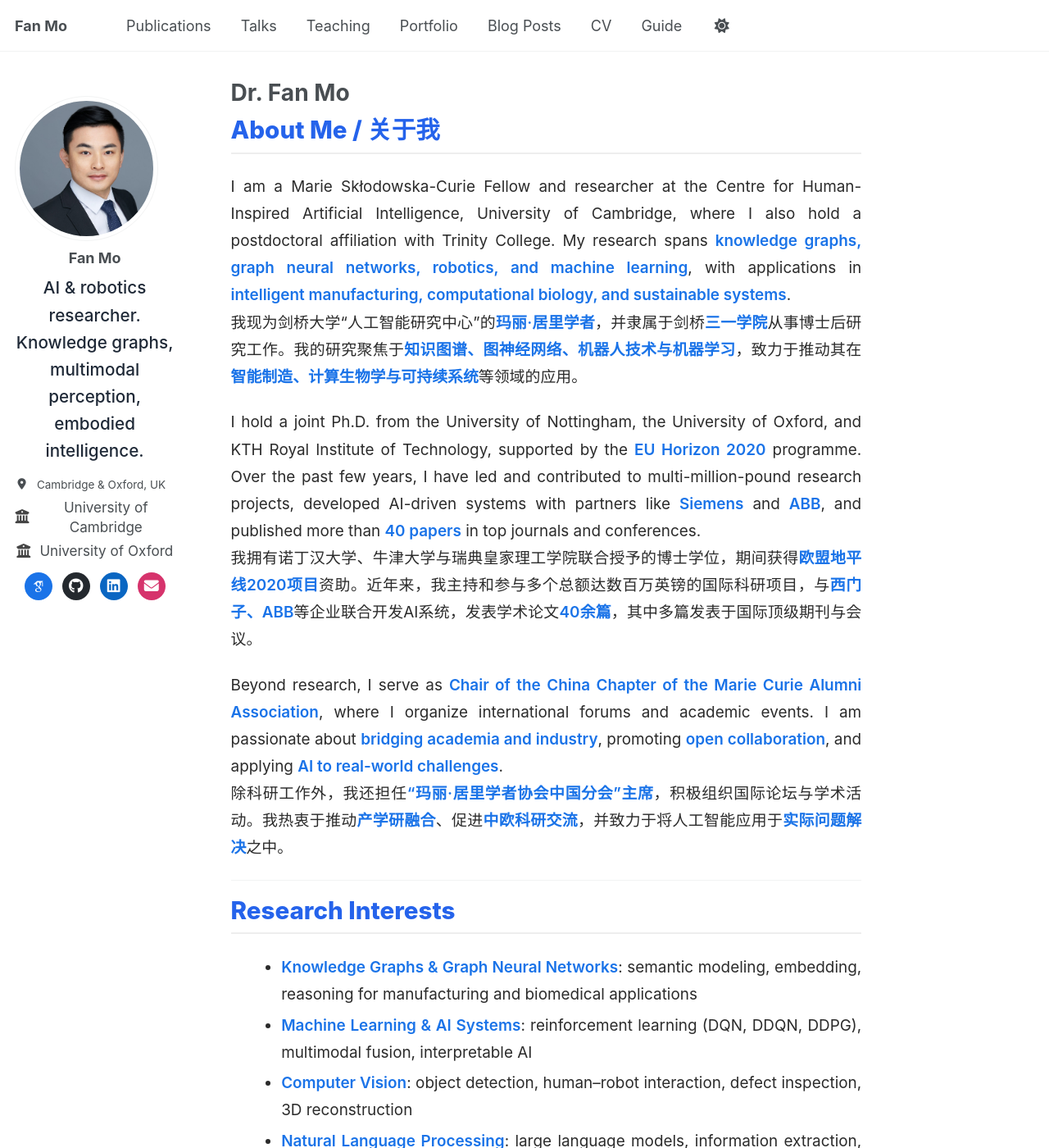
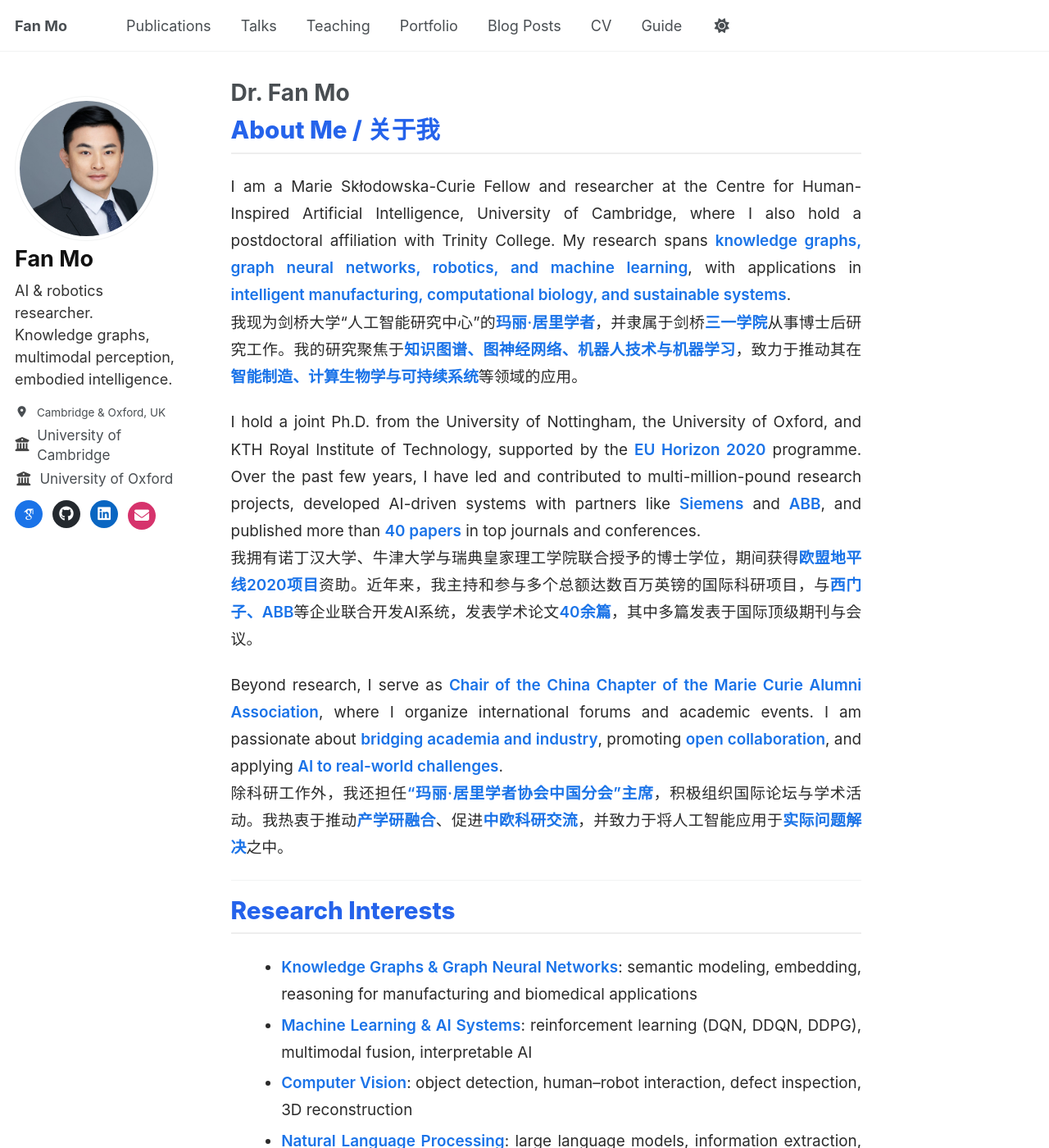
Before and after one commit to fanmo-intro/fanmo-intro.github.io, a Jekyll site: the page built from _pages/about.md, in a window 1280 px wide and 1400 px high. Shown: the whole window at 82% size. Built offline with Jekyll 4.4.1, drawn with Linux system fonts in a browser that asks for light colours; some web fonts are replaced; a script that is not in the unit is left out.

Commit message:
Update _custom.scss

```diff
--- a/_sass/_custom.scss
+++ b/_sass/_custom.scss
@@ -21,7 +21,7 @@
   color: #2b2b2b;
 }
 .page__content p { margin-bottom: 1.2em; }
-.page__content p + p { margin-top: 0.7rem; }
+.page__content p + p { margin-top: .7rem; }
 .page__content h1,
 .page__content h2 {
   color: var(--accent);
@@ -31,185 +31,103 @@
   margin-bottom: .8em;
 }
 .page__content h3 { color:#1f2937; font-weight:700; }
-.page__content .zh { color:#374151; }
-.page__content ul { margin: .5rem 0 .8rem 1.2rem; }
-.page__content li { margin: .25rem 0; }
-@media (max-width: 768px) {
-  .page__content {
-    max-width: 100%;
-    padding: 0 1rem;
-    font-size: 1rem;
+.page__content strong { color:#1a73e8; font-weight:600; }
+@media (max-width:768px){
+  .page__content{ max-width:100%; padding:0 1rem; font-size:1rem; }
+}
+
+/* =========================
+   Sidebar layout
+   ========================= */
+.page { display:flex; gap:2rem; }
+.sidebar { flex:0 0 250px; }
+
+/* =========================
+   Author Card Hierarchy
+   ========================= */
+
+/* Name — biggest */
+.author__content h3.author__name{
+  font-size:1.5rem !important;
+  font-weight:700 !important;
+  color:#111 !important;
+  margin:.35rem 0 .5rem !important;
+}
+
+/* Bio — same size as location/employers */
+.author__content .author__bio{
+  font-size:1rem !important;
+  font-weight:400 !important;
+  color:#333 !important;
+  line-height:1.5 !important;
+  margin:.4rem 0 .9rem !important;
+  text-align:left !important;
+  max-width:28ch;                /* comfortable line-length on desktop */
+}
+
+/* Location */
+.author__urls li.author__desktop{
+  font-size:1rem !important;
+  color:#555 !important;
+  line-height:1.4 !important;
+  white-space:nowrap !important;
+  margin:.25rem 0 !important;
+}
+
+/* Employers */
+.author__urls li .employer{
+  font-size:1rem !important;
+  color:#555 !important;
+  line-height:1.35 !important;
+  white-space:nowrap !important;
+  display:inline-flex !important;
+  align-items:center !important;
+}
+.author__urls li .fas.fa-building-columns{ margin-right:.4rem; color:#444; }
+.author__urls li .employer a{ color:#555; text-decoration:none; white-space:nowrap; }
+.author__urls li .employer a:hover{ color:var(--accent); text-decoration:underline; }
+
+/* Social icons row */
+.author__urls.social-icons{
+  display:flex; gap:12px; flex-wrap:wrap;
+  margin-top:10px; padding:0; list-style:none;
+}
+.author__urls.social-icons li{ margin:0; padding:0; list-style:none; }
+.author__urls.social-icons li a{
+  display:inline-flex; justify-content:center; align-items:center;
+  width:34px; height:34px; border-radius:50%;
+  background:transparent; border:none; color:#444;
+  font-size:18px; line-height:1; transition:color .2s ease;
+}
+.author__urls.social-icons li a:hover{ color:var(--accent); }
+.author__urls.social-icons li a span{ display:none !important; }
+.author__urls.social-icons i,
+.author__urls.social-icons svg{ color:inherit !important; fill:currentColor !important; }
+
+/* =========================
+   Responsive (mobile & tablet)
+   ========================= */
+@media (max-width:992px){
+  .sidebar{ flex:0 0 300px; }
+  .author__content .author__bio{ max-width:32ch; }
+}
+@media (max-width:768px){
+  .page{ flex-direction:column; gap:1.25rem; }
+  .sidebar{ flex:0 0 100%; text-align:center; }
+  .author__avatar{ margin:0 auto 1rem auto; display:block; }
+  .author__content{ text-align:center; padding:0 1rem; }
+  .author__content h3.author__name{ font-size:1.35rem !important; }
+  .author__content .author__bio{
+    font-size:.95rem !important; line-height:1.55 !important;
+    max-width:100%; text-align:center !important;
+  }
+  .author__urls li.author__desktop,
+  .author__urls li .employer{
+    display:block !important; text-align:center !important;
+    font-size:.95rem !important; margin:.2rem auto !important;
+  }
+  .author__urls.social-icons{ justify-content:center; }
+  .author__urls.social-icons li a{
+    width:30px; height:30px; font-size:16px;
   }
 }
-.page__content strong {
-  color: #1a73e8; /* Google Scholar blue */
-  font-weight: 600;
-}
-
-/* =======================================================
-   Sidebar width and layout spacing
-   ======================================================= */
-.sidebar {
-  flex: 0 0 250px;
-  text-align: center;         /* center on desktop */
-}
-.page {
-  display: flex;
-  gap: 2rem;
-}
-
-/* =======================================================
-   Author Bio
-   ======================================================= */
-.author__content .author__bio {
-  font-size: 1.15rem;
-  font-weight: 500;
-  color: #1f2937;
-  margin-top: 0.5rem;
-  margin-bottom: 0.8rem;
-  line-height: 1.6;
-  text-align: center;
-}
-
-/* =======================================================
-   Location + Employers
-   ======================================================= */
-
-/* Location */
-.author__urls li.author__desktop {
-  font-size: 0.95rem;
-  color: #444;
-  line-height: 1.4;
-  white-space: nowrap;
-  text-align: center;
-  display: block;
-  margin: 0.3rem 0;
-}
-
-/* Employers (Cambridge, Oxford) */
-.author__urls li .employer {
-  font-size: 0.9rem;
-  line-height: 1.3;
-  color: #555;
-  white-space: nowrap;
-  display: inline-flex;
-  align-items: center;
-  justify-content: center;
-  text-align: center;
-  margin: 0.2rem 0;
-}
-
-.author__urls li .fas.fa-building-columns {
-  margin-right: 0.4rem;
-  color: #444;
-}
-
-.author__urls li .employer a {
-  color: #555;
-  text-decoration: none;
-  white-space: nowrap;
-}
-.author__urls li .employer a:hover {
-  color: #1d4ed8;
-  text-decoration: underline;
-}
-
-/* =======================================================
-   Social icon row (Scholar, GitHub, LinkedIn, Email, etc.)
-   ======================================================= */
-.author__urls.social-icons {
-  display: flex;
-  justify-content: center;
-  gap: 12px;
-  margin-top: 10px;
-  padding: 0;
-  list-style: none;
-}
-
-.author__urls.social-icons li {
-  list-style: none;
-  margin: 0;
-  padding: 0;
-}
-
-/* Circle icon buttons */
-.author__urls.social-icons li a {
-  display: inline-flex;
-  justify-content: center;
-  align-items: center;
-  width: 34px;
-  height: 34px;
-  border-radius: 50%;
-  background: transparent;
-  border: none;
-  color: #444;
-  font-size: 18px;
-  line-height: 1;
-  padding: 0;
-  margin: 0;
-  text-decoration: none;
-  overflow: hidden;
-  white-space: nowrap;
-  transition: color .2s ease;
-}
-
-.author__urls.social-icons li a:hover {
-  color: #1d4ed8;
-  background: transparent;
-  transform: none;
-  box-shadow: none;
-}
-
-/* Hide link text labels (keep only icons) */
-.author__urls.social-icons li a span {
-  display: none !important;
-}
-
-.author__urls.social-icons i,
-.author__urls.social-icons svg {
-  color: inherit !important;
-  fill: currentColor !important;
-  font-size: 18px;
-}
-
-/* =======================================================
-   Responsive fixes (mobile version)
-   ======================================================= */
-@media (max-width: 768px) {
-  .sidebar {
-    flex: 0 0 100% !important;
-    text-align: center !important;
-    margin-bottom: 1.5rem;
-  }
-
-  .author__avatar {
-    margin: 0 auto 1rem auto !important;
-    display: block;
-  }
-
-  .author__content {
-    text-align: center !important;
-    padding: 0 1rem;
-  }
-
-  .author__content .author__bio {
-    font-size: 1rem !important;
-    line-height: 1.5 !important;
-    font-weight: 400 !important;
-  }
-
-  /* Employers + location inline on mobile */
-  .author__urls li.author__desktop,
-  .author__urls li .employer {
-    display: block !important;
-    margin: 0.2rem auto !important;
-    text-align: center !important;
-  }
-
-  /* Smaller icons */
-  .author__urls.social-icons li a {
-    width: 30px !important;
-    height: 30px !important;
-    font-size: 16px !important;
-  }
-}
```
